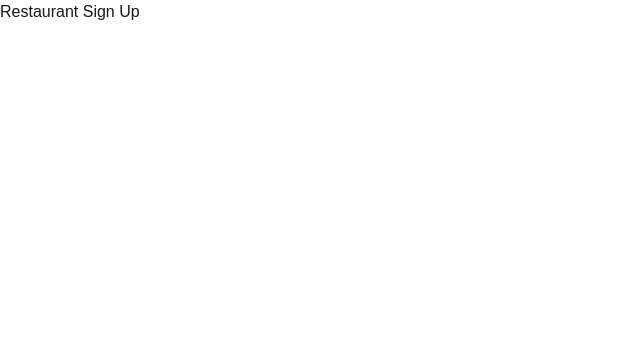
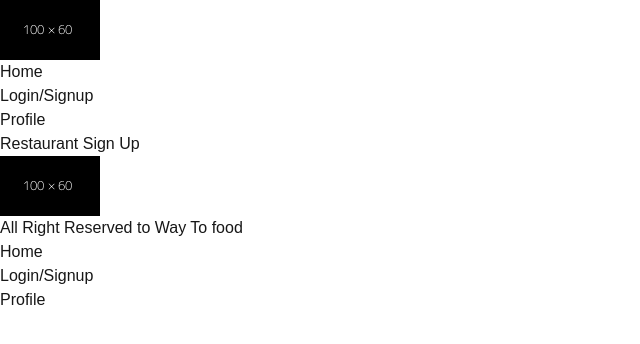
Before and after one commit to safatsaat2/way-to-food, a Next.js app: page /restaurant/dashboard in a window 1280 px wide. Shown: the top 344 px of the page, without its empty margins (0-640 px from the left). Built offline with nearby package versions, Linux system fonts and the light colour scheme.

Commit message:
header and footer implemnt on dashboard

```diff
--- a/src/app/restaurant/dashboard/page.js
+++ b/src/app/restaurant/dashboard/page.js
@@ -1,12 +1,18 @@
-import React from 'react';
+import RestaurantFooter from "@/app/_components/RestaurantFooter";
+import RestaurantHeader from "@/app/_components/RestaurantHeader";
+import React from "react";
 
 const Dashboard = () => {
   return (
-        <div className='min-h-screen'>
+    <>
+      <RestaurantHeader />
+      <div className="min-h-screen">
         <h3 className="text-3xl text-slate-900 text-center">
           Restaurant Sign Up
         </h3>
       </div>
+      <RestaurantFooter />
+    </>
   );
 };
 
```
Lines whose indentation alone changed are shown as unchanged.
